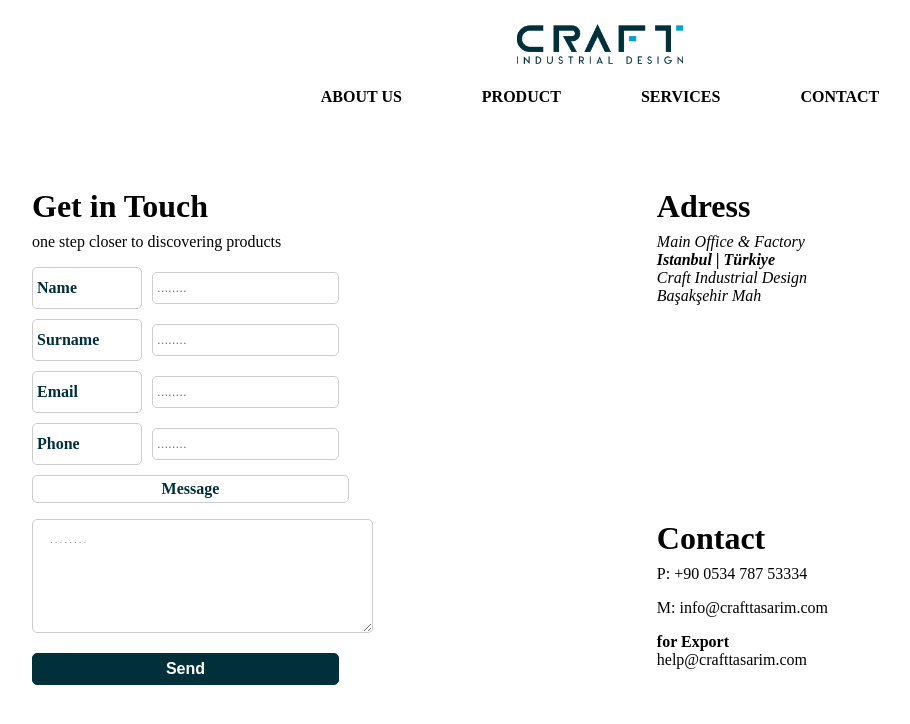
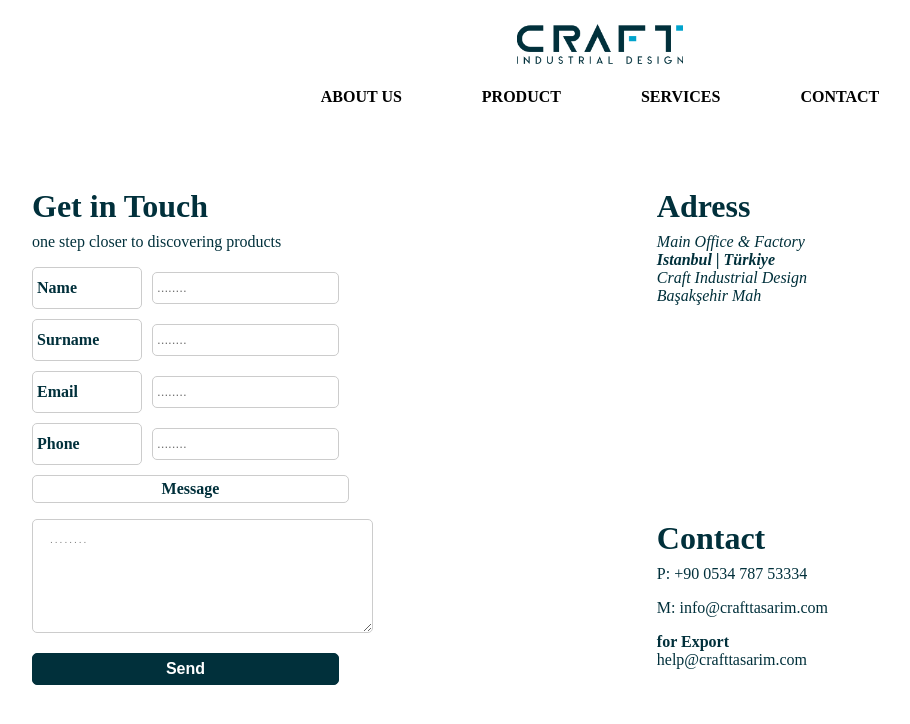
Before and after one commit to Argedik/Craft, a Next.js app: page /contact in a window 1280 px wide. Shown: the top 724 px of the page, without its empty margins (40-950 px from the left). Built offline with nearby package versions, Linux system fonts and the light colour scheme.

Commit message:
Changed color on contact page texts

```diff
--- a/src/app/contact/page.tsx
+++ b/src/app/contact/page.tsx
@@ -12,8 +12,8 @@ const ContactForm: React.FC = () => {
 			<main className={styles.main}>
 				<div className={styles.formContainer}>
 					<div>
-						<h1 style={{ color: '#000' }}>Get in Touch</h1>
-						<p style={{ color: '#000' }}>
+						<h1 style={{ color: '#01303B' }}>Get in Touch</h1>
+						<p style={{ color: '#01303B' }}>
 							one step closer to discovering products
 						</p>
 						<form className={styles.form}>
@@ -44,7 +44,7 @@ const ContactForm: React.FC = () => {
 							</button>
 						</form>
 					</div>
-					<div className={styles.contactInfo} style={{ color: '#000' }}>
+					<div className={styles.contactInfo} style={{ color: '#01303B' }}>
 						<div>
 							<h2>Adress</h2>
 							<address>
```
